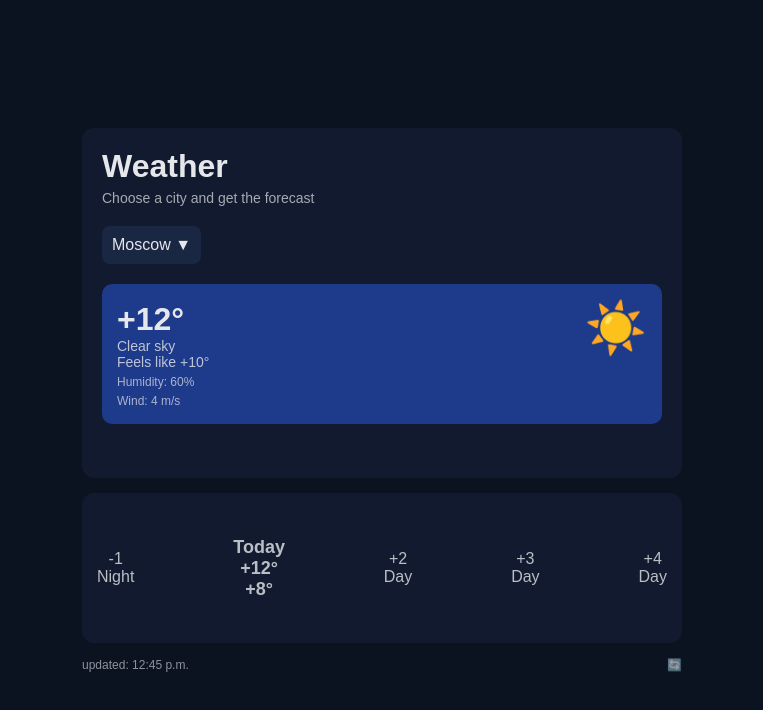
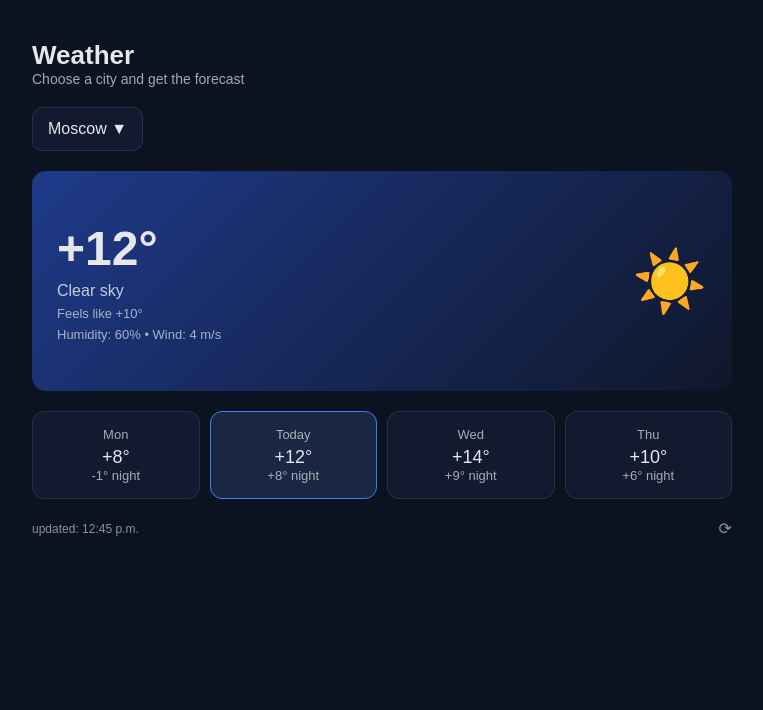
Before and after one commit to jalmauz/batyrbek, a plain HTML site: page api.html in a window 1280 px wide. Shown: the whole page, without its empty margins (258-1021 px from the left). Drawn offline with Linux system fonts and the light colour scheme.

Commit message:
Update api.html

```diff
--- a/api.html
+++ b/api.html
@@ -1,5 +1,5 @@
 <!DOCTYPE html>
-<html lang="en">
+<html lang="ru">
 <head>
 <meta charset="UTF-8">
 <title>Weather</title>
@@ -12,161 +12,199 @@ body {
   color: #e5e7eb;
   display: flex;
   justify-content: center;
-  align-items: center;
-  min-height: 100vh;
-}
-
-.wrapper {
-  display: flex;
-  flex-direction: column;
-  gap: 15px;
-}
-
-.card-main {
-  width: 600px;
-  height: 350px;
-  background: #111a2e;
-  border-radius: 12px;
-  padding: 20px;
+  padding: 40px;
   box-sizing: border-box;
 }
 
-h1 {
-  margin: 0;
+/* APP WRAPPER */
+.app {
+  width: 700px;
+  display: flex;
+  flex-direction: column;
+  gap: 20px;
 }
 
-.subtext {
-  font-size: 14px;
-  opacity: 0.7;
-  margin-top: 5px;
-}
-
-.city {
-  margin-top: 20px;
-  padding: 10px;
-  background: #1a2742;
-  border-radius: 8px;
-  display: inline-block;
-}
-
-.weather-box {
-  margin-top: 20px;
-  height: 140px;
-  border-radius: 10px;
-  display: flex;
-  justify-content: space-between;
-  padding: 15px;
-  box-sizing: border-box;
-  background: #1e3a8a;
-}
-
-.weather-info {
-  display: flex;
-  flex-direction: column;
-  justify-content: center;
-}
-
-.temp {
-  font-size: 32px;
-  font-weight: bold;
-}
-
-.desc {
-  font-size: 14px;
-  opacity: 0.8;
-}
-
-.extra {
-  font-size: 12px;
-  opacity: 0.7;
-  margin-top: 5px;
-}
-
-.icon {
-  font-size: 50px;
-}
-
-.forecast {
-  width: 600px;
-  height: 150px;
-  background: #111a2e;
-  border-radius: 12px;
-  padding: 15px;
-  box-sizing: border-box;
+/* HEADER */
+.header {
   display: flex;
   justify-content: space-between;
   align-items: center;
 }
 
-.day-box {
-  text-align: center;
-  opacity: 0.8;
-}
-
-.today {
-  font-size: 18px;
+.title {
+  font-size: 26px;
   font-weight: bold;
 }
 
+.subtitle {
+  font-size: 14px;
+  opacity: 0.7;
+}
+
+/* CITY SELECT */
+.city {
+  background: #111a2e;
+  padding: 12px 15px;
+  border-radius: 10px;
+  cursor: pointer;
+  display: inline-block;
+  width: fit-content;
+  border: 1px solid #26324a;
+}
+
+/* CURRENT WEATHER CARD */
+.current {
+  height: 220px;
+  border-radius: 14px;
+  background: linear-gradient(135deg, #1e3a8a, #0f172a);
+  display: flex;
+  justify-content: space-between;
+  padding: 25px;
+  box-sizing: border-box;
+  align-items: center;
+}
+
+/* LEFT SIDE */
+.info {
+  display: flex;
+  flex-direction: column;
+  gap: 6px;
+}
+
+.temp {
+  font-size: 48px;
+  font-weight: bold;
+}
+
+.desc {
+  font-size: 16px;
+  opacity: 0.85;
+}
+
+.small {
+  font-size: 13px;
+  opacity: 0.7;
+}
+
+/* ICON */
+.icon {
+  font-size: 60px;
+}
+
+/* FORECAST */
+.forecast {
+  display: flex;
+  justify-content: space-between;
+  gap: 10px;
+}
+
+.day {
+  flex: 1;
+  background: #111a2e;
+  border: 1px solid #26324a;
+  border-radius: 12px;
+  padding: 15px;
+  text-align: center;
+}
+
+.day .name {
+  font-size: 13px;
+  opacity: 0.7;
+}
+
+.day .t {
+  font-size: 18px;
+  margin-top: 5px;
+}
+
+.day.today {
+  background: #1a2742;
+  border: 1px solid #3b82f6;
+}
+
+/* FOOTER */
 .footer {
+  display: flex;
+  justify-content: space-between;
+  align-items: center;
   font-size: 12px;
   opacity: 0.6;
-  display: flex;
-  justify-content: space-between;
 }
 
 .refresh {
   cursor: pointer;
+  font-size: 16px;
+  transition: 0.2s;
+}
+
+.refresh:hover {
+  transform: rotate(90deg);
 }
 </style>
 </head>
 
 <body>
 
-<div class="wrapper">
+<div class="app">
 
-  <div class="card-main">
+  <!-- HEADER -->
+  <div class="header">
+    <div>
+      <div class="title">Weather</div>
+      <div class="subtitle">Choose a city and get the forecast</div>
+    </div>
+  </div>
 
-    <h1>Weather</h1>
-    <div class="subtext">Choose a city and get the forecast</div>
+  <!-- CITY -->
+  <div class="city">Moscow ▼</div>
 
-    <div class="city">Moscow ▼</div>
+  <!-- CURRENT WEATHER -->
+  <div class="current">
 
-    <div class="weather-box">
+    <div class="info">
+      <div class="temp">+12°</div>
+      <div class="desc">Clear sky</div>
+      <div class="small">Feels like +10°</div>
+      <div class="small">Humidity: 60% • Wind: 4 m/s</div>
+    </div>
 
-      <div class="weather-info">
-        <div class="temp">+12°</div>
-        <div class="desc">Clear sky</div>
-        <div class="desc">Feels like +10°</div>
+    <div class="icon">☀️</div>
 
-        <div class="extra">Humidity: 60%</div>
-        <div class="extra">Wind: 4 m/s</div>
-      </div>
+  </div>
 
-      <div class="icon">☀️</div>
+  <!-- FORECAST -->
+  <div class="forecast">
+
+    <div class="day">
+      <div class="name">Mon</div>
+      <div class="t">+8°</div>
+      <div class="small">-1° night</div>
+    </div>
+
+    <div class="day today">
+      <div class="name">Today</div>
+      <div class="t">+12°</div>
+      <div class="small">+8° night</div>
+    </div>
+
+    <div class="day">
+      <div class="name">Wed</div>
+      <div class="t">+14°</div>
+      <div class="small">+9° night</div>
+    </div>
+
+    <div class="day">
+      <div class="name">Thu</div>
+      <div class="t">+10°</div>
+      <div class="small">+6° night</div>
     </div>
 
   </div>
 
-  <div class="forecast">
-
-    <div class="day-box">-1<br>Night</div>
-
-    <div class="day-box today">
-      Today<br>
-      +12°<br>
-      +8°
-    </div>
-
-    <div class="day-box">+2<br>Day</div>
-    <div class="day-box">+3<br>Day</div>
-    <div class="day-box">+4<br>Day</div>
-
-  </div>
-
+  <!-- FOOTER -->
   <div class="footer">
     <div>updated: 12:45 p.m.</div>
-    <div class="refresh">🔄</div>
+    <div class="refresh">⟳</div>
   </div>
 
 </div>
```
